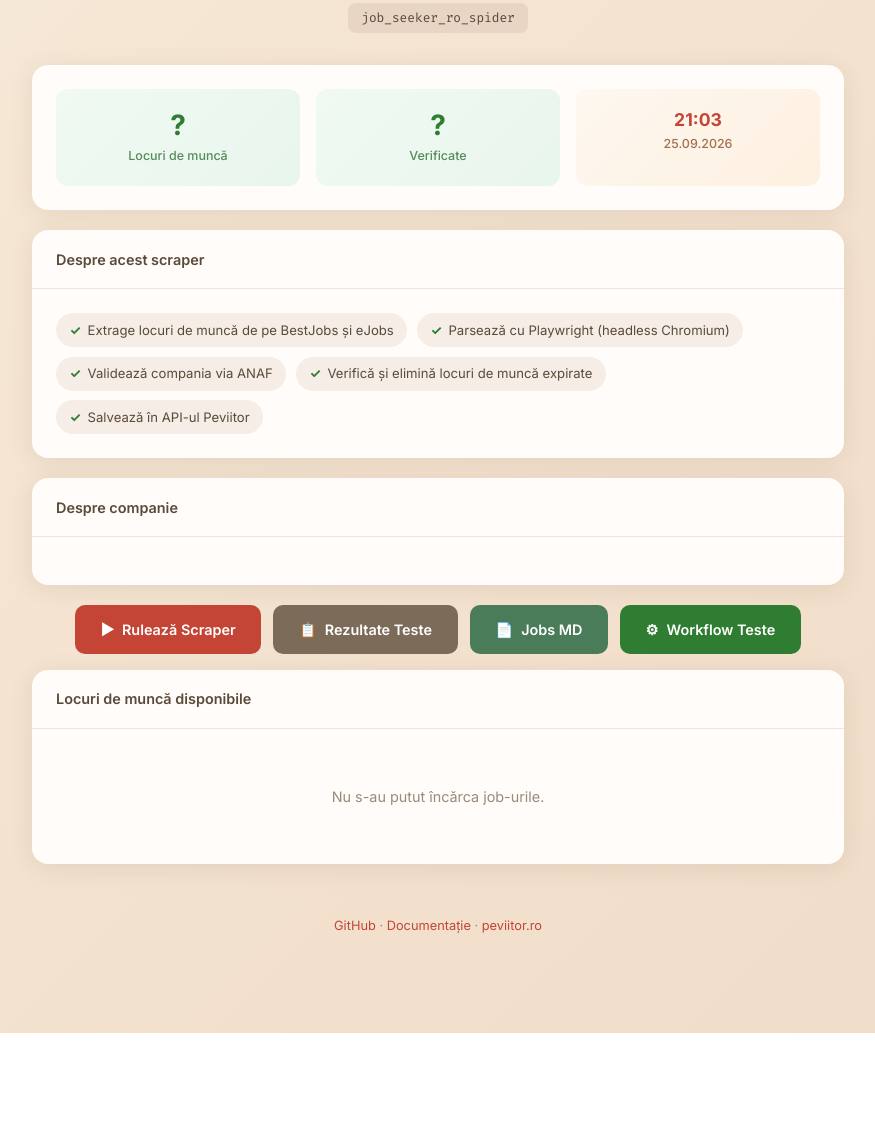
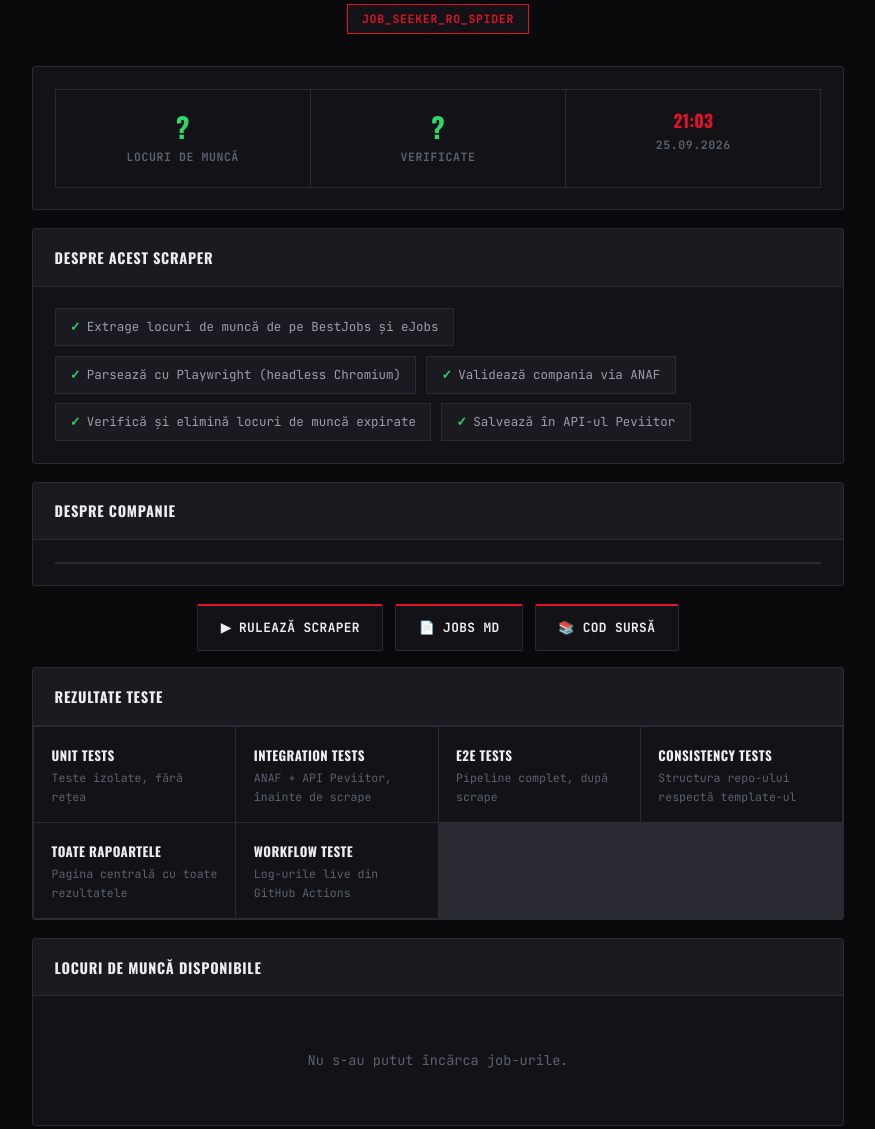
Before and after one commit to TheTatu13/cramele-cotnari-sa-nodejs-scraper, a website: page docs/index.html in a window 1280 px wide. Shown: the part 1458-2587 px from the top of the page, without its empty margins (202-1077 px from the left). Before the commit the page ends 2491 px from the top, so only its background shows below. Drawn offline with nearby package versions, Linux system fonts and the light colour scheme; no server answers.

Commit message:
design: dark 'stone cold' UI/UX redesign of docs/index.html + test-results hub

```diff
--- a/docs/index.html
+++ b/docs/index.html
@@ -6,12 +6,14 @@
   <title data-i18n="pageTitle">Locuri de muncă — peviitor.ro</title>
   <link rel="preconnect" href="https://fonts.googleapis.com">
   <link href="https://fonts.googleapis.com/css2?family=Inter:wght@400;500;600;700&family=Fira+Code:wght@400;500&display=swap" rel="stylesheet">
+  <link href="https://fonts.googleapis.com/css2?family=Oswald:wght@600;700&family=JetBrains+Mono:wght@400;500;700&display=swap" rel="stylesheet">
   <style>
+    :root{--ink:#eceef1;--ink-dim:#9a9fac;--ink-faint:#5c616e;--bg:#0a0a0d;--surface:#131317;--surface2:#1a1a20;--border:#2a2a32;--red:#e0122a;--good:#2fd66a;}
     *, *::before, *::after { box-sizing: border-box; margin: 0; padding: 0; }
     body {
-      font-family: 'Inter', -apple-system, sans-serif;
-      background: linear-gradient(135deg, #fdf6f0 0%, #f5e6d3 50%, #f0dcc8 100%);
-      color: #2d2a24;
+      font-family: 'JetBrains Mono', monospace;
+      background: var(--bg);
+      color: var(--ink);
       min-height: 100vh;
       line-height: 1.6;
     }
@@ -27,31 +29,37 @@
       line-height: 0;
     }
     .logo-img {
-      height: 32px;
+      height: 26px;
       width: auto;
       transition: opacity 0.2s;
+      filter: grayscale(1) brightness(1.6);
     }
     .logo-img:hover { opacity: 0.8; }
     header h1 {
-      font-size: 1.5rem;
+      font-family: 'Oswald', sans-serif;
+      font-size: 1.7rem;
       font-weight: 700;
-      color: #c44536;
-      letter-spacing: -0.02em;
-      margin: 0.5rem 0 0.25rem;
+      text-transform: uppercase;
+      letter-spacing: .02em;
+      color: var(--ink);
+      margin: 0.6rem 0 0.25rem;
     }
     header p {
-      color: #7d6b5a;
-      font-size: 0.9rem;
+      color: var(--ink-faint);
+      font-size: 0.85rem;
     }
     header .scraper-tag {
       display: inline-block;
-      margin-top: 0.5rem;
+      margin-top: 0.6rem;
       padding: 0.3rem 0.85rem;
-      background: #e8d5c4;
-      border-radius: 8px;
-      font-family: 'Fira Code', monospace;
-      font-size: 0.8rem;
-      color: #5a4a3a;
+      background: var(--surface);
+      border: 1px solid var(--red);
+      color: var(--red);
+      font-family: 'JetBrains Mono', monospace;
+      font-size: 0.72rem;
+      font-weight: 700;
+      letter-spacing: .06em;
+      text-transform: uppercase;
     }
 
     .lang-toggle {
@@ -59,74 +67,79 @@
       top: 0;
       right: 0;
       display: inline-flex;
-      background: #e8d5c4;
-      border-radius: 8px;
+      background: var(--surface);
+      border: 1px solid var(--border);
       overflow: hidden;
     }
     .lang-toggle button {
       border: none;
       background: transparent;
       padding: 0.35rem 0.75rem;
-      font-family: 'Inter', sans-serif;
-      font-size: 0.8rem;
-      font-weight: 600;
-      color: #7d6b5a;
+      font-family: 'JetBrains Mono', monospace;
+      font-size: 0.72rem;
+      font-weight: 700;
+      letter-spacing: .05em;
+      color: var(--ink-faint);
       cursor: pointer;
       transition: all 0.2s;
     }
     .lang-toggle button.active {
-      background: #c44536;
+      background: var(--red);
       color: #fff;
     }
-    .lang-toggle button:not(.active):hover { color: #5a4a3a; }
+    .lang-toggle button:not(.active):hover { color: var(--ink-dim); }
 
     .card {
-      background: #fffcf9;
-      border-radius: 16px;
-      box-shadow: 0 4px 24px rgba(90, 60, 40, 0.10);
+      background: var(--surface);
+      border: 1px solid var(--border);
+      border-radius: 3px;
       overflow: hidden;
-      margin-bottom: 1.25rem;
+      margin-bottom: 1.1rem;
     }
     .card-header {
-      padding: 1.1rem 1.5rem;
-      border-bottom: 1px solid #f0e4d8;
-      font-weight: 600;
+      padding: 1.05rem 1.35rem;
+      border-bottom: 1px solid var(--border);
+      background: var(--surface2);
+      font-family: 'Oswald', sans-serif;
+      font-weight: 700;
       font-size: 0.9rem;
-      color: #5a4a3a;
+      text-transform: uppercase;
+      letter-spacing: .05em;
+      color: var(--ink);
       display: flex;
       align-items: center;
       gap: 0.5rem;
     }
-    .card-body { padding: 1.5rem; }
+    .card-body { padding: 1.35rem; }
 
     .stats {
       display: grid;
       grid-template-columns: repeat(3, 1fr);
-      gap: 1rem;
+      gap: 1px;
+      background: var(--border);
+      border: 1px solid var(--border);
     }
     .stat {
-      background: linear-gradient(135deg, #f0faf3, #e8f5ec);
-      border-radius: 12px;
+      background: var(--surface);
       padding: 1.25rem 1rem;
       text-align: center;
     }
     .stat-value {
+      font-family: 'Oswald', sans-serif;
       font-size: 1.75rem;
       font-weight: 700;
-      color: #2e7d32;
+      color: var(--good);
       line-height: 1.2;
     }
     .stat-label {
-      font-size: 0.78rem;
-      color: #558b5a;
-      font-weight: 500;
-      margin-top: 0.2rem;
+      font-size: 0.72rem;
+      color: var(--ink-faint);
+      font-weight: 700;
+      text-transform: uppercase;
+      letter-spacing: .05em;
+      margin-top: 0.3rem;
     }
-    .stat-time {
-      background: linear-gradient(135deg, #fef8f0, #fdf0e0);
-    }
-    .stat-time .stat-value { color: #c44536; font-size: 1.1rem; }
-    .stat-time .stat-label { color: #a07050; }
+    .stat-time .stat-value { color: var(--red); font-size: 1.1rem; }
 
     .features-list {
       list-style: none;
@@ -135,104 +148,128 @@
       gap: 0.6rem;
     }
     .features-list li {
-      padding: 0.4rem 0.85rem;
-      background: #f5ede6;
-      border-radius: 20px;
-      font-size: 0.82rem;
-      color: #5a4a3a;
+      padding: 0.5rem 0.9rem;
+      background: var(--surface2);
+      border: 1px solid var(--border);
+      font-size: 0.78rem;
+      color: var(--ink-dim);
     }
     .features-list li::before {
       content: "\2713";
-      color: #2e7d32;
+      color: var(--good);
       margin-right: 0.4rem;
       font-weight: 700;
     }
 
-    .company-grid {
+    .company-grid, .tests-grid {
       display: grid;
       grid-template-columns: repeat(auto-fill, minmax(180px, 1fr));
-      gap: 0.6rem;
+      gap: 1px;
+      background: var(--border);
+      border: 1px solid var(--border);
     }
     .company-item {
-      background: #f5ede6;
-      padding: 0.55rem 0.85rem;
-      border-radius: 8px;
-      font-size: 0.82rem;
+      background: var(--surface);
+      padding: 0.65rem 0.9rem;
+      font-size: 0.78rem;
+      color: var(--ink-dim);
     }
     .company-item strong {
-      color: #c44536;
+      color: var(--red);
+      display: block;
+      font-size: .65rem;
+      text-transform: uppercase;
+      letter-spacing: .06em;
+      margin-bottom: .15rem;
     }
     .company-item a {
-      color: #c44536;
+      color: var(--ink-dim);
       text-decoration: none;
     }
-    .company-item a:hover { text-decoration: underline; }
+    .company-item a:hover { color: var(--red); }
+
+    .test-card {
+      background: var(--surface);
+      padding: 1rem 1.1rem;
+      text-decoration: none;
+      color: var(--ink);
+      border-top: 2px solid transparent;
+      transition: .15s ease;
+      display: block;
+    }
+    .test-card:hover { border-top-color: var(--red); background: var(--surface2); }
+    .test-card .t-title { font-family: 'Oswald', sans-serif; font-weight: 700; font-size: .82rem; text-transform: uppercase; letter-spacing: .03em; }
+    .test-card .t-sub { font-size: .72rem; color: var(--ink-faint); margin-top: .2rem; }
+    .test-card.missing { color: var(--ink-faint); cursor: default; }
 
     .btn {
       display: inline-flex;
       align-items: center;
       gap: 0.5rem;
-      background: #c44536;
-      color: #fff;
-      border: none;
-      padding: 0.8rem 1.6rem;
-      border-radius: 10px;
-      font-family: 'Inter', sans-serif;
-      font-size: 0.9rem;
-      font-weight: 600;
+      background: var(--surface);
+      border: 1px solid var(--border);
+      border-top: 2px solid var(--red);
+      color: var(--ink);
+      padding: 0.75rem 1.4rem;
+      border-radius: 2px;
+      font-family: 'JetBrains Mono', monospace;
+      font-size: 0.8rem;
+      font-weight: 700;
+      text-transform: uppercase;
+      letter-spacing: .03em;
       cursor: pointer;
       text-decoration: none;
-      transition: background 0.2s, transform 0.15s;
+      transition: background 0.15s;
     }
     .btn:hover {
-      background: #a83828;
-      transform: translateY(-1px);
+      background: var(--surface2);
     }
     .btn-wrapper { text-align: center; margin: 1rem 0; }
 
     .job-item {
       padding: 1rem 0;
-      border-bottom: 1px solid #f0e4d8;
+      border-bottom: 1px solid var(--border);
     }
     .job-item:last-child { border-bottom: none; }
     .job-item a {
-      color: #c44536;
+      color: var(--ink);
       text-decoration: none;
       font-weight: 500;
-      font-size: 0.9rem;
+      font-size: 0.86rem;
     }
-    .job-item a:hover { text-decoration: underline; }
+    .job-item a:hover { color: var(--red); }
     .job-meta {
       display: flex;
       flex-wrap: wrap;
       gap: 0.75rem;
       margin-top: 0.3rem;
-      font-size: 0.78rem;
-      color: #7d6b5a;
+      font-size: 0.72rem;
+      color: var(--ink-faint);
     }
     .job-meta span { display: inline-flex; align-items: center; gap: 0.2rem; }
 
     .empty-state {
       text-align: center;
       padding: 2rem 0;
-      color: #9a8a7a;
-      font-size: 0.9rem;
+      color: var(--ink-faint);
+      font-size: 0.85rem;
     }
 
     footer {
       text-align: center;
       padding: 2rem 0;
-      color: #9a8a7a;
-      font-size: 0.8rem;
+      color: var(--ink-faint);
+      font-size: 0.75rem;
+      font-family: 'JetBrains Mono', monospace;
     }
-    footer a { color: #c44536; text-decoration: none; }
-    footer a:hover { text-decoration: underline; }
+    footer a { color: var(--ink-dim); text-decoration: none; font-weight: 600; }
+    footer a:hover { color: var(--red); }
 
     @media (max-width: 600px) {
       .lang-toggle { position: static; margin-bottom: 0.75rem; }
       header { display: flex; flex-direction: column; align-items: center; }
       .stats { grid-template-columns: 1fr; }
-      .company-grid { grid-template-columns: 1fr; }
+      .company-grid, .tests-grid { grid-template-columns: 1fr; }
     }
   </style>
 </head>
@@ -320,15 +357,44 @@
     <a class="btn" href="https://github.com/TheTatu13/cramele-cotnari-sa-nodejs-scraper/actions/workflows/job-seeker-ro-spider.yml" target="_blank">
       <span>&#9654;</span> <span data-i18n="runBtn">Rulează Scraper</span>
     </a>
-    <a class="btn" href="test-results/" style="background:#7d6b5a;">
-      <span>&#128203;</span> <span data-i18n="testResults">Rezultate Teste</span>
-    </a>
-    <a class="btn" href="jobs.md" target="_blank" style="background:#4a7c59;">
+    <a class="btn" href="jobs.md" target="_blank">
       <span>&#128196;</span> <span data-i18n="jobsMd">Jobs MD</span>
     </a>
-    <a class="btn" href="https://github.com/TheTatu13/cramele-cotnari-sa-nodejs-scraper/actions/workflows/tests.yml" target="_blank" style="background:#2e7d32;">
-      <span>&#9881;</span> <span data-i18n="testsWorkflow">Workflow Teste</span>
+    <a class="btn" href="https://github.com/TheTatu13/cramele-cotnari-sa-nodejs-scraper" target="_blank">
+      <span>&#128218;</span> <span data-i18n="sourceBtn">Cod sursă</span>
     </a>
+  </div>
+
+  <div class="card">
+    <div class="card-header" data-i18n="testsTitle">Rezultate teste</div>
+    <div class="card-body" style="padding:0">
+      <div class="tests-grid">
+        <a class="test-card" href="test-results/pre-scrape-unit.html" target="_blank">
+          <div class="t-title" data-i18n="testUnit">Unit Tests</div>
+          <div class="t-sub" data-i18n="testUnitSub">Teste izolate, fără rețea</div>
+        </a>
+        <a class="test-card" href="test-results/pre-scrape-integration.html" target="_blank">
+          <div class="t-title" data-i18n="testIntegration">Integration Tests</div>
+          <div class="t-sub" data-i18n="testIntegrationSub">ANAF + API Peviitor, înainte de scrape</div>
+        </a>
+        <a class="test-card" href="test-results/post-scrape.html" target="_blank">
+          <div class="t-title" data-i18n="testE2E">E2E Tests</div>
+          <div class="t-sub" data-i18n="testE2ESub">Pipeline complet, după scrape</div>
+        </a>
+        <a class="test-card" href="test-results/post-scrape-consistency.html" target="_blank">
+          <div class="t-title" data-i18n="testConsistency">Consistency Tests</div>
+          <div class="t-sub" data-i18n="testConsistencySub">Structura repo-ului respectă template-ul</div>
+        </a>
+        <a class="test-card" href="test-results/" target="_blank">
+          <div class="t-title" data-i18n="testAll">Toate rapoartele</div>
+          <div class="t-sub" data-i18n="testAllSub">Pagina centrală cu toate rezultatele</div>
+        </a>
+        <a class="test-card" href="https://github.com/TheTatu13/cramele-cotnari-sa-nodejs-scraper/actions/workflows/job-seeker-ro-spider.yml" target="_blank">
+          <div class="t-title" data-i18n="testsWorkflow">Workflow Teste</div>
+          <div class="t-sub" data-i18n="testsWorkflowSub">Log-urile live din GitHub Actions</div>
+        </a>
+      </div>
+    </div>
   </div>
 
   <div class="card">
@@ -383,6 +449,14 @@ const i18n = {
     docs: "Documentation",
     companyLoading: "Loading...",
     testResults: "Test Results",
+    sourceBtn: "Source code",
+    testsTitle: "Test results",
+    testUnit: "Unit Tests", testUnitSub: "Isolated tests, no network",
+    testIntegration: "Integration Tests", testIntegrationSub: "ANAF + Peviitor API, before scraping",
+    testE2E: "E2E Tests", testE2ESub: "Full pipeline, after scraping",
+    testConsistency: "Consistency Tests", testConsistencySub: "Repo structure matches the template",
+    testAll: "All reports", testAllSub: "Central page with every result",
+    testsWorkflow: "Test Workflow", testsWorkflowSub: "Live logs on GitHub Actions",
   },
   ro: {
     pageTitle: "Locuri de muncă — peviitor.ro",
@@ -402,6 +476,14 @@ const i18n = {
     docs: "Documentație",
     companyLoading: "Se încarcă...",
     testResults: "Rezultate Teste",
+    sourceBtn: "Cod sursă",
+    testsTitle: "Rezultate teste",
+    testUnit: "Unit Tests", testUnitSub: "Teste izolate, fără rețea",
+    testIntegration: "Integration Tests", testIntegrationSub: "ANAF + API Peviitor, înainte de scrape",
+    testE2E: "E2E Tests", testE2ESub: "Pipeline complet, după scrape",
+    testConsistency: "Consistency Tests", testConsistencySub: "Structura repo-ului respectă template-ul",
+    testAll: "Toate rapoartele", testAllSub: "Pagina centrală cu toate rezultatele",
+    testsWorkflow: "Workflow Teste", testsWorkflowSub: "Log-urile live din GitHub Actions",
   }
 };
 
```
Also changed, not shown: .github/workflows/job-seeker-ro-spider.yml.
